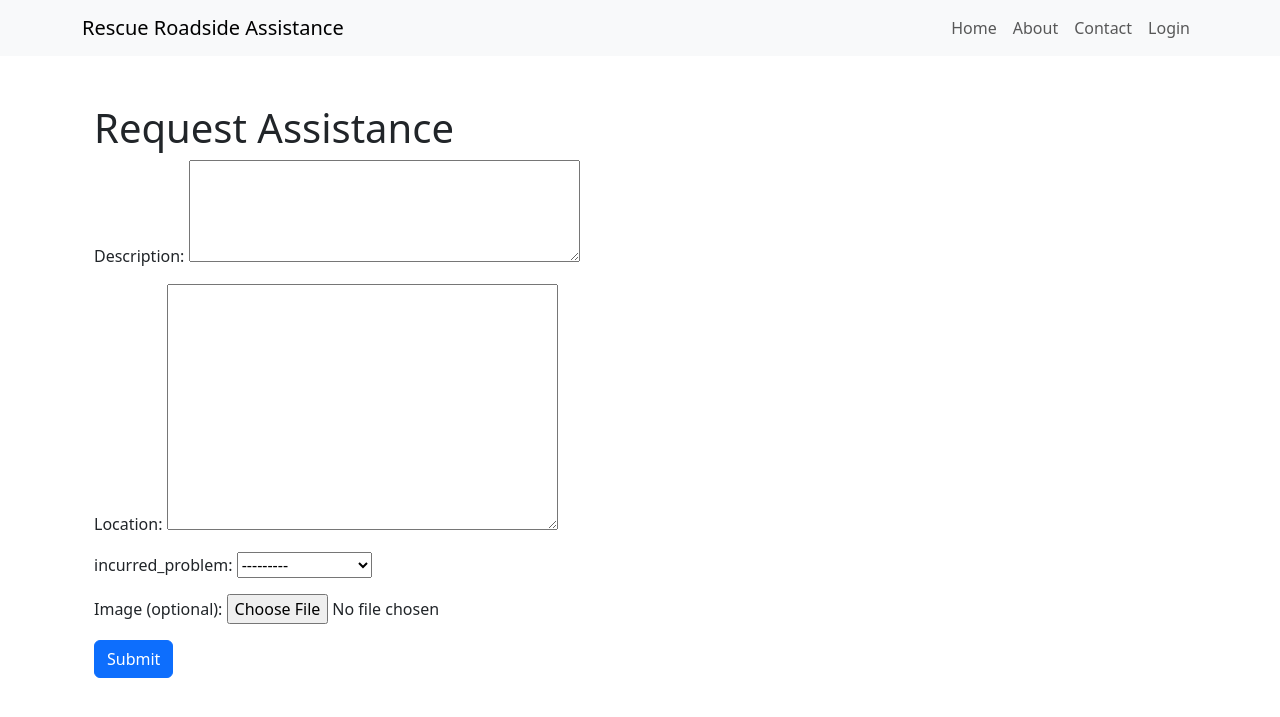
After one commit to ksigei/rescue_roadside_assistance, a Django app: page /assistance/request-assistance/0d388bf6-8292-4f42-bbb0-9367d6455cfd/ in a window 1280 px wide. The commit adds this page. Shown: the top 717 px of the page. Run offline with Django 5.2, Linux system fonts and the light colour scheme; some libraries are stand-ins or nearby versions.

Commit message:
models views temps

```diff
--- a/accounts/urls.py
+++ b/accounts/urls.py
@@ -1,6 +1,8 @@
 from django.urls import path
+from django.contrib.auth.views import LoginView
 from .views import register
 
 urlpatterns = [
     path('register/', register, name='register'),
+    path('login/', LoginView.as_view(), name='login'),
 ]
--- a/assistance/admin.py
+++ b/assistance/admin.py
@@ -2,7 +2,7 @@ from django.contrib import admin
 from .models import AssistanceRequest
 
 class AssistanceRequestAdmin(admin.ModelAdmin):
-    list_display = ('user', 'mechanic', 'location', 'is_confirmed')
+    list_display = ('user', 'mechanic', 'location', 'incurred_problem','is_confirmed')
     list_filter = ('is_confirmed',)
     search_fields = ('user__username', 'mechanic__name', 'description')
 
--- /dev/null
+++ b/assistance/forms.py
@@ -0,0 +1,28 @@
+from django import forms
+from .models import AssistanceRequest, AssistanceResponse
+
+class AssistanceRequestForm(forms.ModelForm):
+    class Meta:
+        model = AssistanceRequest
+        fields = ['description', 'location', 'incurred_problem', 'image']
+        labels = {
+            'description': 'Description',
+            'location': 'Location',
+            'incurred_problem': ' incurred_problem',
+            'image': 'Image (optional)',
+        }
+        widgets = {
+            'description': forms.Textarea(attrs={'rows': 4}),
+        }
+
+class AssistanceResponseForm(forms.ModelForm):
+    class Meta:
+        model = AssistanceResponse
+        fields = ['response_text', 'is_completed']
+        labels = {
+            'response_text': 'Response Text',
+            'is_completed': 'Is Completed',
+        }
+        widgets = {
+            'response_text': forms.Textarea(attrs={'rows': 4}),
+        }
--- a/assistance/models.py
+++ b/assistance/models.py
@@ -5,14 +5,22 @@ from location_field.models.plain import PlainLocationField
 import uuid
 
 class AssistanceRequest(models.Model):
+    INCURRED_PROBLEM_CHOICES = [
+        ('Flat Tire', 'Flat Tire'),
+        ('Battery Issues', 'Battery Issues'),
+        ('Engine Trouble', 'Engine Trouble'),
+        ('Fuel Problem', 'Fuel Problem'),
+        ('Other', 'Other'),
+    ]
+
     id = models.UUIDField(primary_key=True, default=uuid.uuid4, editable=False)
     user = models.ForeignKey(User, on_delete=models.CASCADE)
     mechanic = models.ForeignKey(Mechanic, on_delete=models.CASCADE)
     description = models.TextField()
-    # location = models.ForeignKey(Location, on_delete=models.CASCADE)
     location = PlainLocationField(based_fields=['city'], zoom=7)
     is_confirmed = models.BooleanField(default=False)
     image = models.ImageField(upload_to='assistance_request_images/', null=True, blank=True)
+    incurred_problem = models.CharField(max_length=50, choices=INCURRED_PROBLEM_CHOICES)
 
     def __str__(self):
         return f"Assistance request for {self.user} at {self.location}"
@@ -21,7 +29,6 @@ class AssistanceResponse(models.Model):
     request = models.ForeignKey(AssistanceRequest, on_delete=models.CASCADE)
     mechanic = models.ForeignKey(Mechanic, on_delete=models.CASCADE)
     response_text = models.TextField()
-    # response_image = models.ImageField(upload_to='assistance_response_images/', null=True, blank=True)
     is_completed = models.BooleanField(default=False)
 
     def __str__(self):
--- /dev/null
+++ b/assistance/urls.py
@@ -0,0 +1,6 @@
+from django.urls import path
+from . import views
+
+urlpatterns = [
+    path('request-assistance/<uuid:mechanic_id>/', views.request_assistance, name='request_assistance'),
+]
--- a/assistance/views.py
+++ b/assistance/views.py
@@ -1,3 +1,18 @@
-from django.shortcuts import render
+# views.py
 
-# Create your views here.
+from django.shortcuts import render, redirect
+from .models import AssistanceRequest
+from .forms import AssistanceRequestForm
+
+def request_assistance(request, mechanic_id):
+    if request.method == 'POST':
+        form = AssistanceRequestForm(request.POST, request.FILES)
+        if form.is_valid():
+            assistance_request = form.save(commit=False)
+            assistance_request.user = request.user
+            assistance_request.mechanic_id = mechanic_id  # Set the mechanic ID
+            assistance_request.save()
+            return redirect('home')  # Redirect to the home page or any other page
+    else:
+        form = AssistanceRequestForm()
+    return render(request, 'assistance/request_assistance.html', {'form': form})
--- a/config/urls.py
+++ b/config/urls.py
@@ -24,6 +24,7 @@ urlpatterns = [
     path('accounts/', include('accounts.urls')),
     path('motorist/', include('motorist.urls')),
     path('mechanics/', include('mechanics.urls')),
+    path('assistance/', include('assistance.urls')),
     path('', include('core.urls')),
 ]
 
--- /dev/null
+++ b/frontend/templates/assistance/request_assistance.html
@@ -0,0 +1,14 @@
+{% extends 'base.html' %}
+
+{% block title %}Request Assistance{% endblock %}
+
+{% block content %}
+<div class="container">
+    <h1 class="mt-5">Request Assistance</h1>
+    <form method="post" enctype="multipart/form-data">
+        {% csrf_token %}
+        {{ form.as_p }}
+        <button type="submit" class="btn btn-primary">Submit</button>
+    </form>
+</div>
+{% endblock %}
--- a/frontend/templates/base.html
+++ b/frontend/templates/base.html
@@ -33,7 +33,24 @@
                     <li class="nav-item">
                         <a class="nav-link" href="#">Contact</a>
                     </li>
-                    <!-- Add more navigation items as needed -->
+                    <li class="nav-item">
+                        {% if user.is_authenticated %}
+                            <a class="nav-link" href="#">Logout</a>
+                            {% if user.is_superuser %}
+                                <a class="nav-link" href="#">Admin</a>
+                            {% endif %}
+                            {% if mechanic %}
+                                <a class="nav-link" href="{% url 'mechanic_profile' mechanic.id %}">
+                                    Mechanic, {{ user.username }}
+                                </a>
+                            {% endif %}
+                            {% if motorist %}
+                                <a class="nav-link" href="#">Motorist</a>
+                            {% endif %}
+                        {% else %}
+                            <a class="nav-link" href="{% url 'login' %}">Login</a>
+                        {% endif %}
+                    </li>
                 </ul>
             </div>
         </div>
--- a/mechanics/urls.py
+++ b/mechanics/urls.py
@@ -1,6 +1,7 @@
 from django.urls import path
-from .views import update_mechanic_profile
+from .views import mechanic_profile, update_mechanic_profile
 
 urlpatterns = [
+    path('mechanic/profile/<uuid:mechanic_id>/', mechanic_profile, name='mechanic_profile'),
     path('mechanic/update/', update_mechanic_profile, name='update_mechanic_profile'),
 ]
--- a/mechanics/views.py
+++ b/mechanics/views.py
@@ -1,6 +1,10 @@
-from django.shortcuts import render, redirect
+from django.shortcuts import render, redirect, get_object_or_404
 from .models import Mechanic
 from .forms import MechanicProfileForm
+
+def mechanic_profile(request, mechanic_id):
+    mechanic = get_object_or_404(Mechanic, id=mechanic_id)
+    return render(request, 'profile/mechanic_profile.html', {'mechanic': mechanic})
 
 def update_mechanic_profile(request):
     mechanic = Mechanic.objects.get(user=request.user)
```
Also changed, not shown: core/views.py (+18 -1 lines), frontend/templates/profile/mechanic_profile.html (added, +41 -0 lines), assistance/migrations/0002_assistancerequest_incurred_problem.py (added), db.sqlite3.
